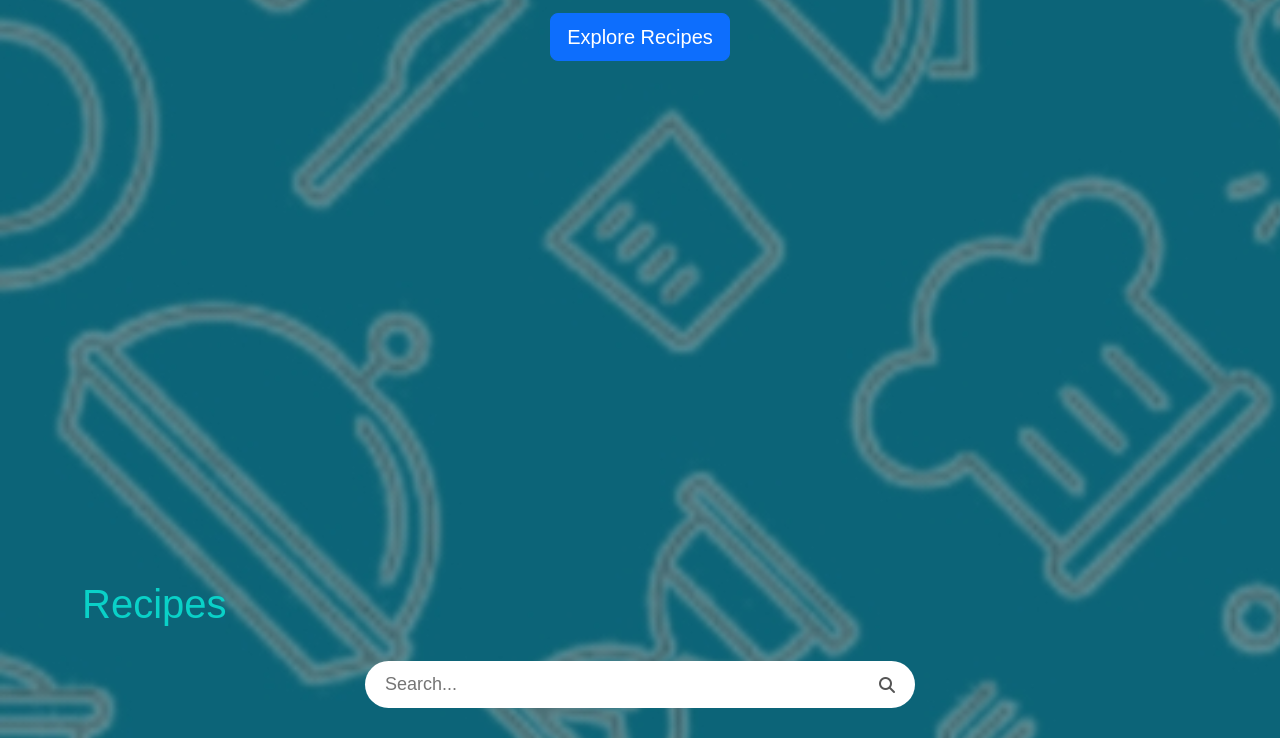
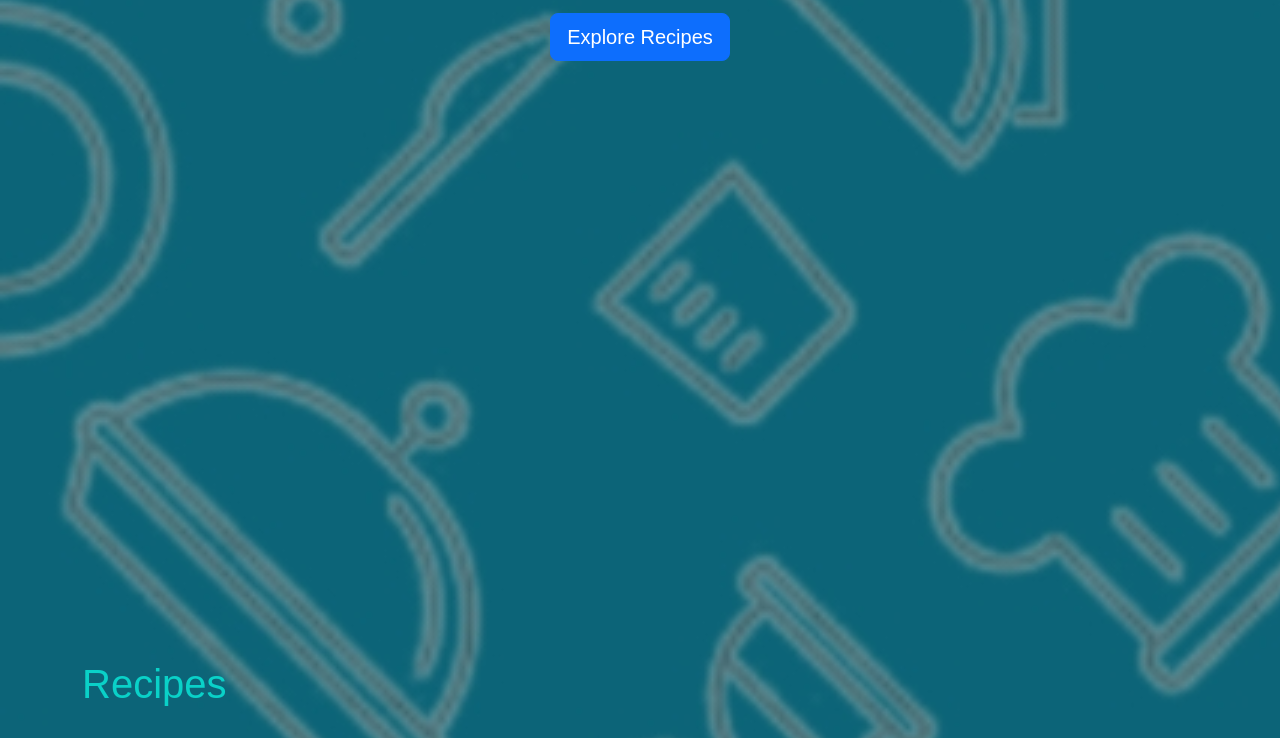
Before and after one commit to userMarcPaul/Main, a plain HTML site: page index.html in a window 1280 px wide. Shown: the part 444-1182 px from the top of the page. Drawn offline with Linux system fonts and the light colour scheme; a web font is replaced by a local one.

Commit message:
Update style.css

```diff
--- a/assets/style.css
+++ b/assets/style.css
@@ -200,7 +200,7 @@ h1{
   }
   section{
 
-    height: 110vh;
+    height: 120vh;
     padding: 20px;
   }
   .card {
```
